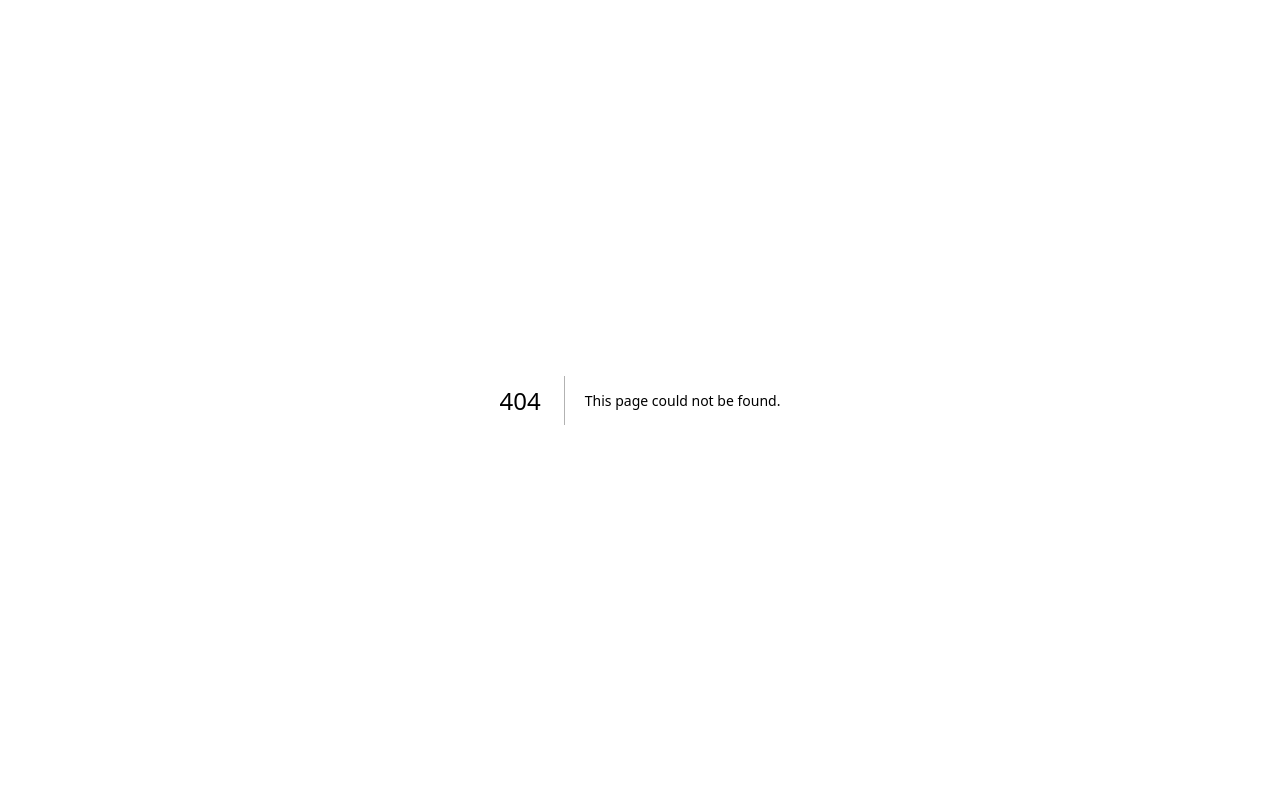
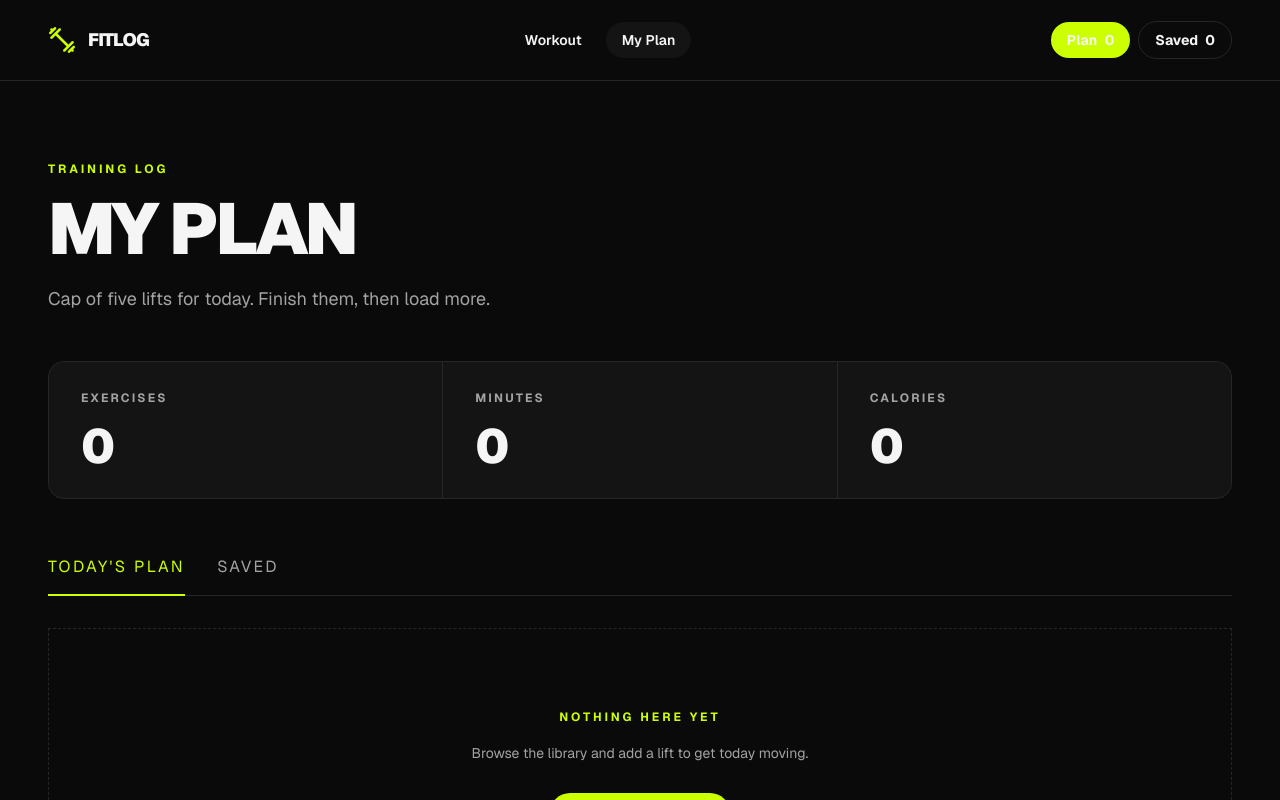
Before and after one commit to raisul022/B14-A6-Fit-Log, a Next.js app: page /my-plan in a window 1280 px wide. Before the commit this address had no page. Shown: the top 800 px of the page. Built offline with nearby package versions, Linux system fonts and the light colour scheme.

Commit message:
Build My Plan page

```diff
--- /dev/null
+++ b/app/components/PlanWorkoutCard.tsx
@@ -0,0 +1,92 @@
+import Image from "next/image";
+import Link from "next/link";
+import type { Workout } from "../types/workout";
+
+interface PlanWorkoutCardProps {
+  workout: Workout;
+}
+
+export default function PlanWorkoutCard({
+  workout,
+}: PlanWorkoutCardProps) {
+  return (
+    <article className="group overflow-hidden border border-border bg-surface">
+      {/* Workout Image */}
+      <Link
+        href={`/workouts/${workout.id}`}
+        className="block overflow-hidden"
+      >
+        <div className="relative aspect-[16/9] overflow-hidden bg-black">
+          <Image
+            src={workout.image}
+            alt={workout.name}
+            fill
+            sizes="(max-width: 1024px) 100vw, 50vw"
+            className="object-cover transition-transform duration-500 group-hover:scale-105"
+          />
+        </div>
+      </Link>
+
+      {/* Card Content */}
+      <div className="p-6">
+        {/* Title + Equipment */}
+        <div>
+          <Link href={`/workouts/${workout.id}`}>
+            <h2 className="text-2xl font-black uppercase leading-tight tracking-[-0.02em] text-foreground transition-colors group-hover:text-accent">
+              {workout.name}
+            </h2>
+          </Link>
+
+          <p className="mt-2 text-sm uppercase tracking-wide text-muted">
+            {workout.equipment}
+          </p>
+        </div>
+
+        {/* Workout Stats */}
+        <div className="mt-6 grid grid-cols-3 border-y border-border">
+          <div className="border-r border-border py-4 pr-3">
+            <p className="text-[10px] font-bold uppercase tracking-[0.15em] text-muted">
+              Duration
+            </p>
+
+            <p className="mt-2 text-sm font-bold text-foreground">
+              {workout.duration} min
+            </p>
+          </div>
+
+          <div className="border-r border-border px-3 py-4">
+            <p className="text-[10px] font-bold uppercase tracking-[0.15em] text-muted">
+              Calories
+            </p>
+
+            <p className="mt-2 text-sm font-bold text-foreground">
+              {workout.caloriesBurned} kcal
+            </p>
+          </div>
+
+          <div className="py-4 pl-3">
+            <p className="text-[10px] font-bold uppercase tracking-[0.15em] text-muted">
+              Rating
+            </p>
+
+            <p className="mt-2 text-sm font-bold text-foreground">
+              <span className="text-accent">★</span>{" "}
+              {workout.rating}
+            </p>
+          </div>
+        </div>
+
+        {/* View Details */}
+        <div className="mt-6">
+          <Link
+            href={`/workouts/${workout.id}`}
+            className="inline-flex items-center text-xs font-black uppercase tracking-[0.15em] text-accent transition-opacity hover:opacity-70"
+          >
+            View Details
+            <span className="ml-2 text-base">→</span>
+          </Link>
+        </div>
+      </div>
+    </article>
+  );
+}
--- /dev/null
+++ b/app/my-plan/page.tsx
@@ -0,0 +1,148 @@
+"use client";
+
+import Link from "next/link";
+import { useState } from "react";
+import Navbar from "../components/Navbar";
+import PlanWorkoutCard from "../components/PlanWorkoutCard";
+import { useFitLog } from "../context/FitLogContext";
+
+type PlanTab = "today" | "saved";
+
+export default function MyPlanPage() {
+  const { plan, saved } = useFitLog();
+  const [activeTab, setActiveTab] = useState<PlanTab>("today");
+
+  const workouts = activeTab === "today" ? plan : saved;
+
+  const totalMinutes = plan.reduce(
+    (total, workout) => total + workout.duration,
+    0
+  );
+
+  const totalCalories = plan.reduce(
+    (total, workout) => total + workout.caloriesBurned,
+    0
+  );
+
+  return (
+    <main className="min-h-screen bg-background">
+      <Navbar />
+
+      <section className="mx-auto max-w-7xl px-5 py-14 sm:px-8 lg:px-12 lg:py-20">
+        {/* Page Header */}
+        <div className="max-w-4xl">
+          <p className="text-xs font-bold uppercase tracking-[0.25em] text-accent">
+            Training Log
+          </p>
+
+          <h1 className="mt-4 text-5xl font-black uppercase leading-none tracking-[-0.04em] text-foreground sm:text-6xl lg:text-7xl">
+            My Plan
+          </h1>
+
+          <p className="mt-5 max-w-2xl text-base leading-7 text-muted sm:text-lg">
+            Cap of five lifts for today. Finish them, then load more.
+          </p>
+        </div>
+
+        {/* Metrics */}
+        <div className="mt-12 grid grid-cols-1 gap-px overflow-hidden rounded-2xl border border-border bg-border sm:grid-cols-3">
+          <div className="bg-surface px-6 py-7 sm:px-8">
+            <p className="text-xs font-bold uppercase tracking-[0.18em] text-muted">
+              Exercises
+            </p>
+
+            <p className="mt-4 text-4xl font-black tracking-tight text-foreground sm:text-5xl">
+              {plan.length}
+            </p>
+          </div>
+
+          <div className="bg-surface px-6 py-7 sm:px-8">
+            <p className="text-xs font-bold uppercase tracking-[0.18em] text-muted">
+              Minutes
+            </p>
+
+            <p className="mt-4 text-4xl font-black tracking-tight text-foreground sm:text-5xl">
+              {totalMinutes}
+            </p>
+          </div>
+
+          <div className="bg-surface px-6 py-7 sm:px-8">
+            <p className="text-xs font-bold uppercase tracking-[0.18em] text-muted">
+              Calories
+            </p>
+
+            <p className="mt-4 text-4xl font-black tracking-tight text-foreground sm:text-5xl">
+              {totalCalories}
+            </p>
+          </div>
+        </div>
+
+        {/* Tabs */}
+        <div className="mt-14 flex items-center gap-8 border-b border-border">
+          <button
+            type="button"
+            onClick={() => setActiveTab("today")}
+            className={`relative pb-4 text-xs font-bold uppercase tracking-[0.15em] transition-colors ${
+              activeTab === "today"
+                ? "text-accent"
+                : "text-muted hover:text-foreground"
+            }`}
+          >
+            Today&apos;s Plan
+
+            {activeTab === "today" && (
+              <span className="absolute bottom-[-1px] left-0 h-0.5 w-full bg-accent" />
+            )}
+          </button>
+
+          <button
+            type="button"
+            onClick={() => setActiveTab("saved")}
+            className={`relative pb-4 text-xs font-bold uppercase tracking-[0.15em] transition-colors ${
+              activeTab === "saved"
+                ? "text-accent"
+                : "text-muted hover:text-foreground"
+            }`}
+          >
+            Saved
+
+            {activeTab === "saved" && (
+              <span className="absolute bottom-[-1px] left-0 h-0.5 w-full bg-accent" />
+            )}
+          </button>
+        </div>
+
+        {/* Workout List */}
+        <div className="mt-8">
+          {workouts.length === 0 ? (
+            <div className="border border-dashed border-border px-6 py-20 text-center">
+              <p className="text-xs font-bold uppercase tracking-[0.25em] text-accent">
+                Nothing Here Yet
+              </p>
+
+              <p className="mx-auto mt-4 max-w-md text-sm leading-6 text-muted">
+                Browse the library and add a lift to get today moving.
+              </p>
+
+              <Link
+                href="/#library"
+                className="mt-7 inline-flex rounded-full bg-accent px-6 py-3 text-xs font-black uppercase tracking-[0.12em] text-black transition-transform hover:scale-105"
+              >
+                Go to workouts
+              </Link>
+            </div>
+          ) : (
+            <div className="grid gap-6 lg:grid-cols-2">
+              {workouts.map((workout) => (
+                <PlanWorkoutCard
+                  key={workout.id}
+                  workout={workout}
+                />
+              ))}
+            </div>
+          )}
+        </div>
+      </section>
+    </main>
+  );
+}
```
